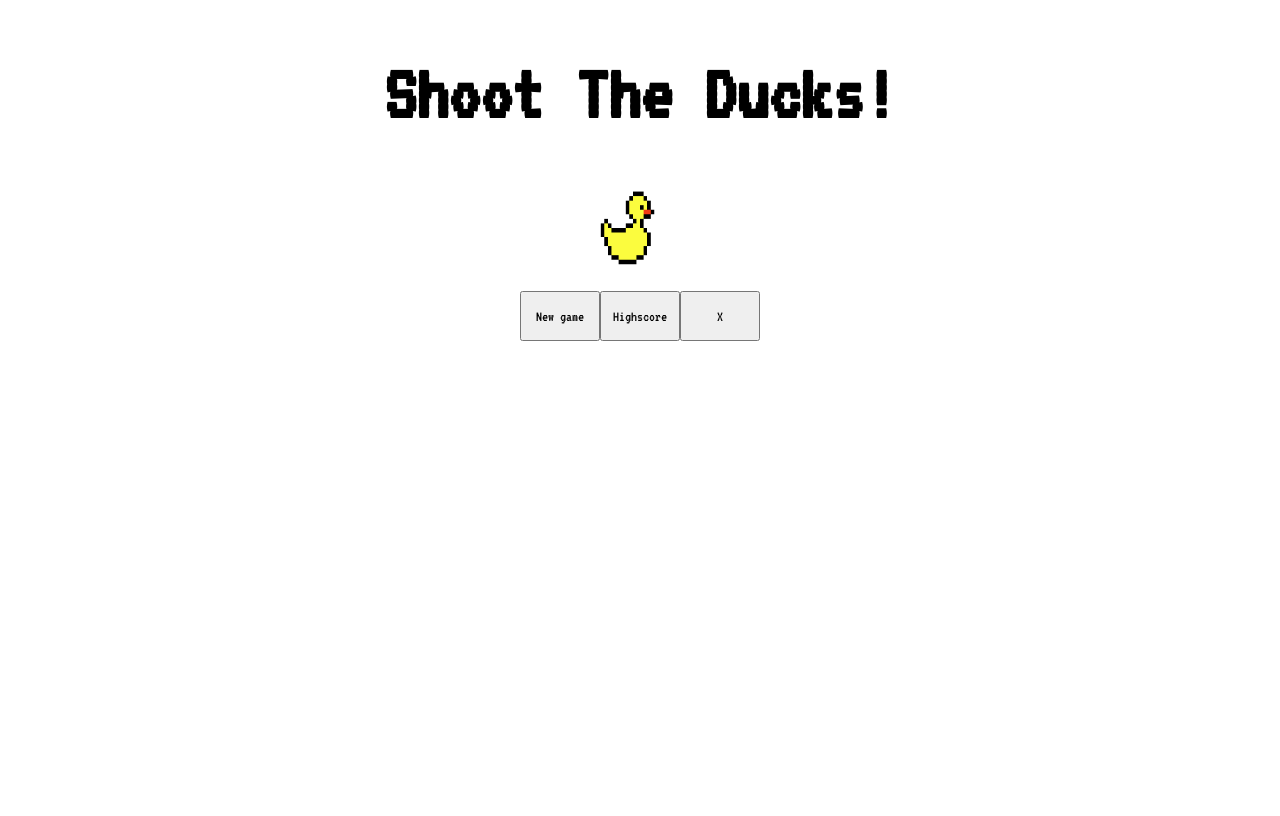
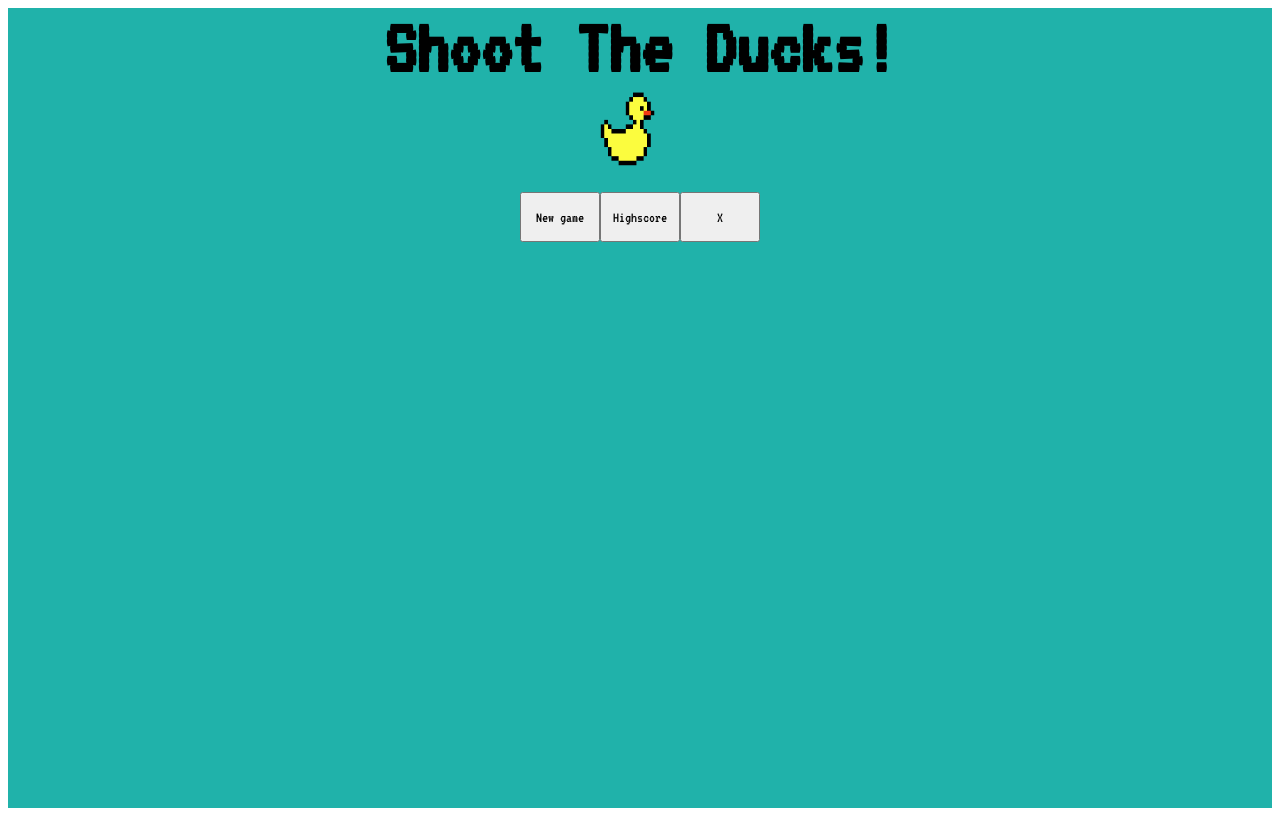
Before and after one commit to wonghongkeat/TGC9-FrontEnd-Assignment2, a Vue app in the folder assignment/: page / in a window 1280 px wide. Built offline with nearby package versions, Linux system fonts and the light colour scheme.

Commit message:
edited:
added background color

```diff
--- a/assignment/src/App.vue
+++ b/assignment/src/App.vue
@@ -21,5 +21,9 @@ export default {
 };
 </script>
 
-<style>
+<style scoped>
+#app{
+    background-color: lightseagreen;
+    min-height: 100vh;
+}
 </style>
--- a/assignment/src/components/FrontPage.vue
+++ b/assignment/src/components/FrontPage.vue
@@ -65,6 +65,7 @@ h1 {
   text-align: center;
   font-family: "VT323", monospace;
   font-size: 80px;
+  margin: 0
 }
 
 button {
--- a/assignment/src/components/GameLevels.vue
+++ b/assignment/src/components/GameLevels.vue
@@ -1,5 +1,5 @@
 <template>
-  <div>
+  <div >
     <button v-on:click="level1">level 1</button>
     <button v-on:click="level2">level 2</button>
     <button v-on:click="level3">level 3</button>
@@ -58,5 +58,6 @@ methods: {
 
 </script>
 
-<style>
+<style scoped>
+
 </style>
```
